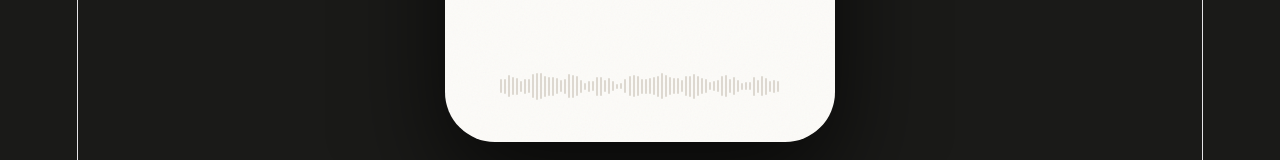
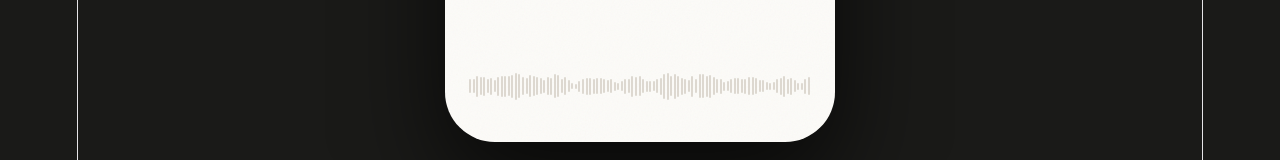
Before and after one commit to heymicky123/Memory-test, a React (Vite) app: page / in a window 1280 px wide. Shown: the part 742-902 px from the top of the page. Built offline with nearby package versions, Linux system fonts and the light colour scheme.

Commit message:
Waveform: 97 bars, 2px wide, 1px radius, 24px padding, space-between layout

```diff
--- a/src/OverstoryVoice.jsx
+++ b/src/OverstoryVoice.jsx
@@ -52,7 +52,7 @@ const SRT = [
 const PAGES = Array.from({ length: 18 });
 const CURRENT_PAGE = 4;
 
-const BAR_COUNT = 70;
+const BAR_COUNT = Math.floor((390 - 48) / 3.5); // 97 bars @ 2px wide, ~1.5px gap, 24px padding each side
 const BAR_HEIGHTS = (() => {
   let seed = 42;
   const rand = () => {
@@ -276,8 +276,7 @@ export default function OverstoryVoice() {
 
           {/* Waveform progress */}
           <div style={{
-            position: "absolute", bottom: "40px", left: "50%",
-            transform: "translateX(-50%)", width: "280px",
+            position: "absolute", bottom: "40px", left: "24px", right: "24px",
             height: "32px", display: "flex", alignItems: "center",
             justifyContent: "space-between", zIndex: 5,
           }}>
@@ -285,7 +284,7 @@ export default function OverstoryVoice() {
               <div key={i} style={{
                 width: "2px", flexShrink: 0,
                 height: `${h}px`,
-                borderRadius: "2px",
+                borderRadius: "1px",
                 backgroundColor: i / BAR_COUNT < progress ? "#6B5E4E" : "#DDD8D0",
               }} />
             ))}
```
